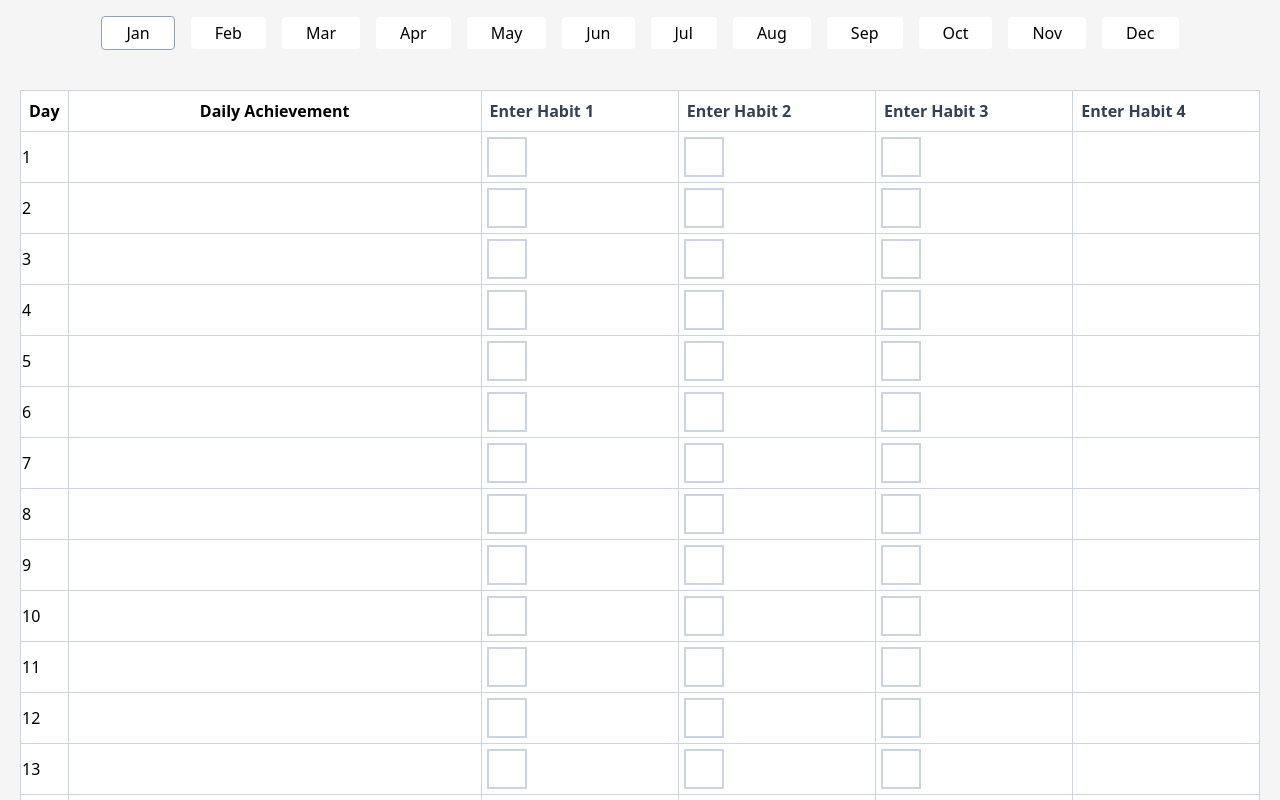
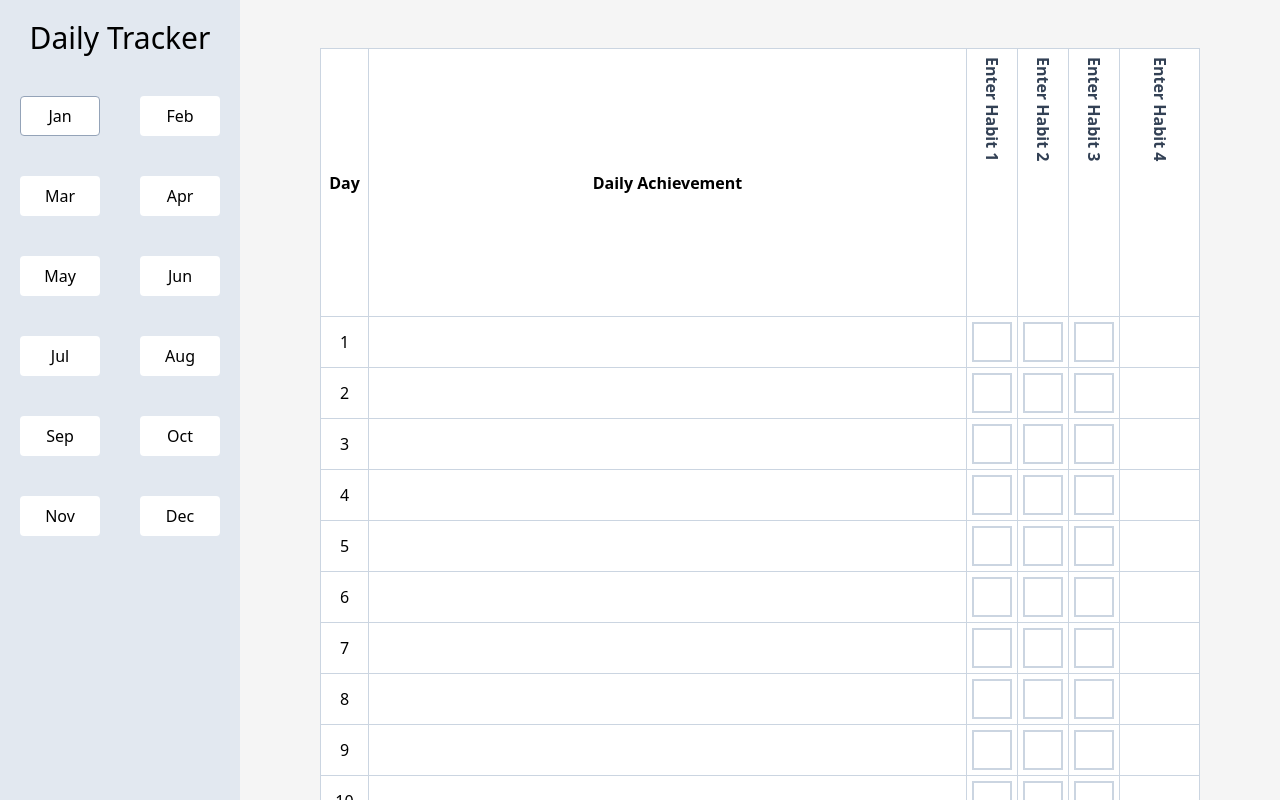
Before and after one commit to brandonscott4/daily-tracker, a React (Vite) app in the folder frontend/: page / in a window 1280 px wide. Shown: the top 800 px of the page. Built offline with nearby package versions, Linux system fonts and the light colour scheme.

Commit message:
modified overall layout of UI

```diff
--- a/frontend/src/App.jsx
+++ b/frontend/src/App.jsx
@@ -23,6 +23,7 @@ function App() {
   const [activeMonth, setActiveMonth] = useState(months[currMonth]);
   return (
     <div className="min-h-screen w-full bg-neutral-100">
+      <div className="flex">
         <Nav
           activeMonth={activeMonth}
           setActiveMonth={setActiveMonth}
@@ -30,6 +31,7 @@ function App() {
         />
         <Tracker activeMonth={activeMonth} />
       </div>
+    </div>
   );
 }
 
--- a/frontend/src/components/Nav.jsx
+++ b/frontend/src/components/Nav.jsx
@@ -2,7 +2,11 @@ import NavButton from "./NavButton";
 
 const Nav = ({ activeMonth, setActiveMonth, months }) => {
   return (
-    <nav className="flex gap-4 justify-center items-center pt-4">
+    <nav className="w-60 fixed top-0 left-0 bg-slate-200 h-screen">
+      <h1 className="text-3xl mb-10 text-center font-thin mt-5">
+        Daily Tracker
+      </h1>
+      <div className="grid grid-cols-2 place-items-center">
         {months.map((month) => (
           <NavButton
             key={month}
@@ -11,6 +15,7 @@ const Nav = ({ activeMonth, setActiveMonth, months }) => {
             onClick={() => setActiveMonth(month)}
           />
         ))}
+      </div>
     </nav>
   );
 };
--- a/frontend/src/components/NavButton.jsx
+++ b/frontend/src/components/NavButton.jsx
@@ -2,7 +2,7 @@ const NavButton = ({ month, isActive, onClick }) => {
   return (
     <button
       onClick={onClick}
-      className={`bg-white px-6 py-1 rounded ${
+      className={`bg-white px-6 py-1 rounded w-20 h-10 mb-10 ${
         isActive ? "border border-slate-400" : ""
       }`}
     >
--- a/frontend/src/components/Tracker.jsx
+++ b/frontend/src/components/Tracker.jsx
@@ -65,40 +65,44 @@ const Tracker = ({ activeMonth }) => {
   };
 
   return (
-    <div className="p-5 mt-5 flex flex-col justify-center items-center">
-      <table className="table-auto border-collapse border border-slate-400 bg-white">
+    <div className="flex flex-col justify-center items-center w-full ml-60 px-20 py-12">
+      <table className="table-auto border-collapse border border-slate-400 bg-white w-full">
         <thead>
           <tr>
-            <th className="border border-slate-300 p-2 text-center">Day</th>
-            <th className="border border-slate-300 p-2 w-1/3">
-              Daily Achievement
+            <th className="border border-slate-300 p-2 text-center w-12">
+              Day
             </th>
-            <th className="border border-slate-300 p-2 text-slate-700">
+            <th className="border border-slate-300 p-2">Daily Achievement</th>
+            <th className="border border-slate-300 p-2 text-slate-700 w-12">
               <input
+                style={{ writingMode: "vertical-rl" }}
                 className="outline-none w-full"
                 type="text"
                 value={habitTitles.habit1}
                 onChange={(e) => handleTitleInputChange(e, "habit1")}
               />
             </th>
-            <th className="border border-slate-300 p-2 text-slate-700">
+            <th className="border border-slate-300 p-2 text-slate-700 w-12">
               <input
+                style={{ writingMode: "vertical-rl" }}
                 className="outline-none w-full"
                 type="text"
                 value={habitTitles.habit2}
                 onChange={(e) => handleTitleInputChange(e, "habit2")}
               />
             </th>
-            <th className="border border-slate-300 p-2 text-slate-700">
+            <th className="border border-slate-300 p-2 text-slate-700 w-12">
               <input
+                style={{ writingMode: "vertical-rl" }}
                 className="outline-none w-full"
                 type="text"
                 value={habitTitles.habit3}
                 onChange={(e) => handleTitleInputChange(e, "habit3")}
               />
             </th>
-            <th className="border border-slate-300 p-2 text-slate-700">
+            <th className="border border-slate-300 p-2 text-slate-700 w-20">
               <input
+                style={{ writingMode: "vertical-rl" }}
                 className="outline-none w-full"
                 type="text"
                 value={habitTitles.numericalHabit}
@@ -110,7 +114,9 @@ const Tracker = ({ activeMonth }) => {
         <tbody>
           {days.map((day, index) => (
             <tr key={index}>
-              <td className="border border-slate-300">{index + 1}</td>
+              <td className="border border-slate-300 text-center">
+                {index + 1}
+              </td>
               <td className="border border-slate-300">
                 <input
                   className="outline-none w-full"
```
Lines whose indentation alone changed are shown as unchanged.
